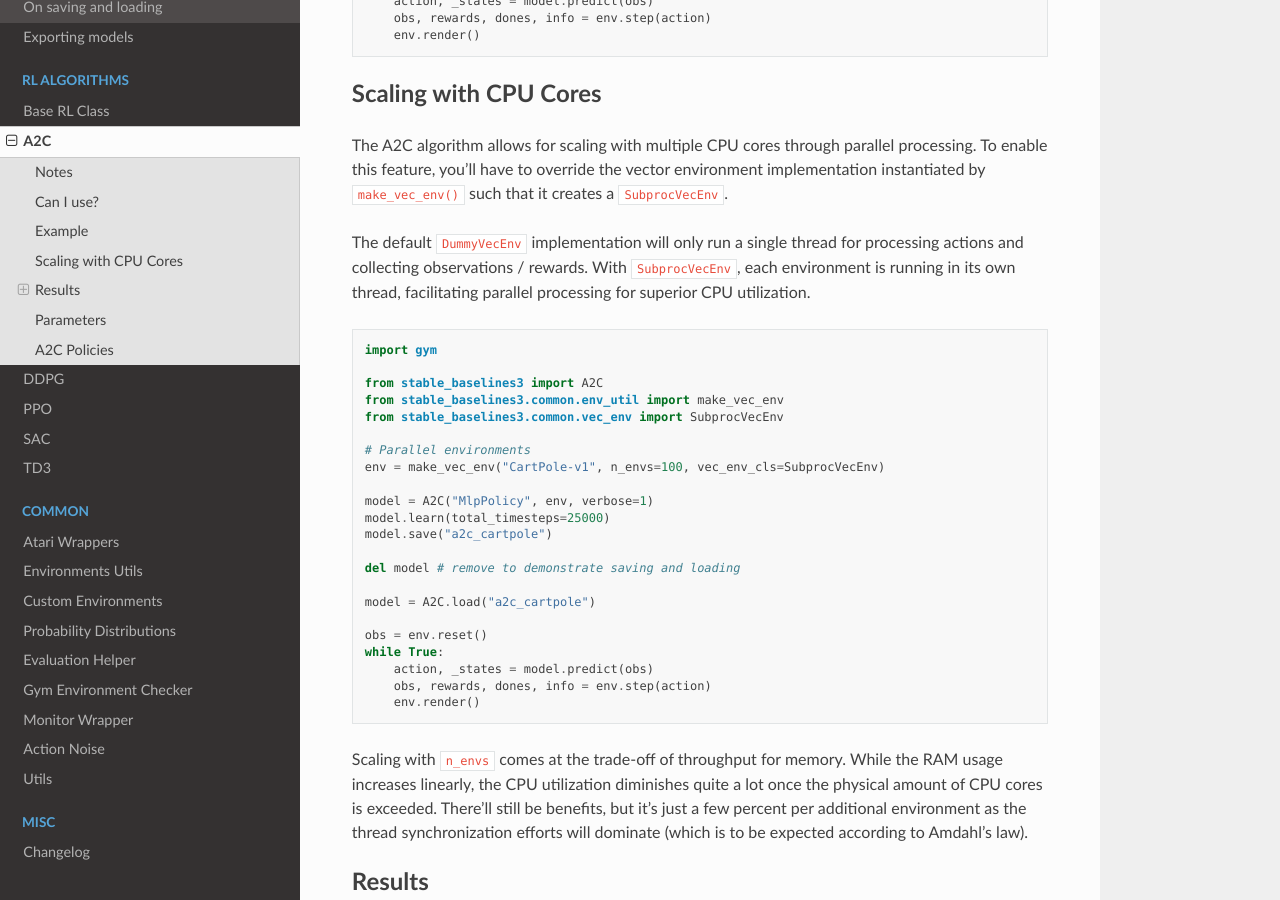
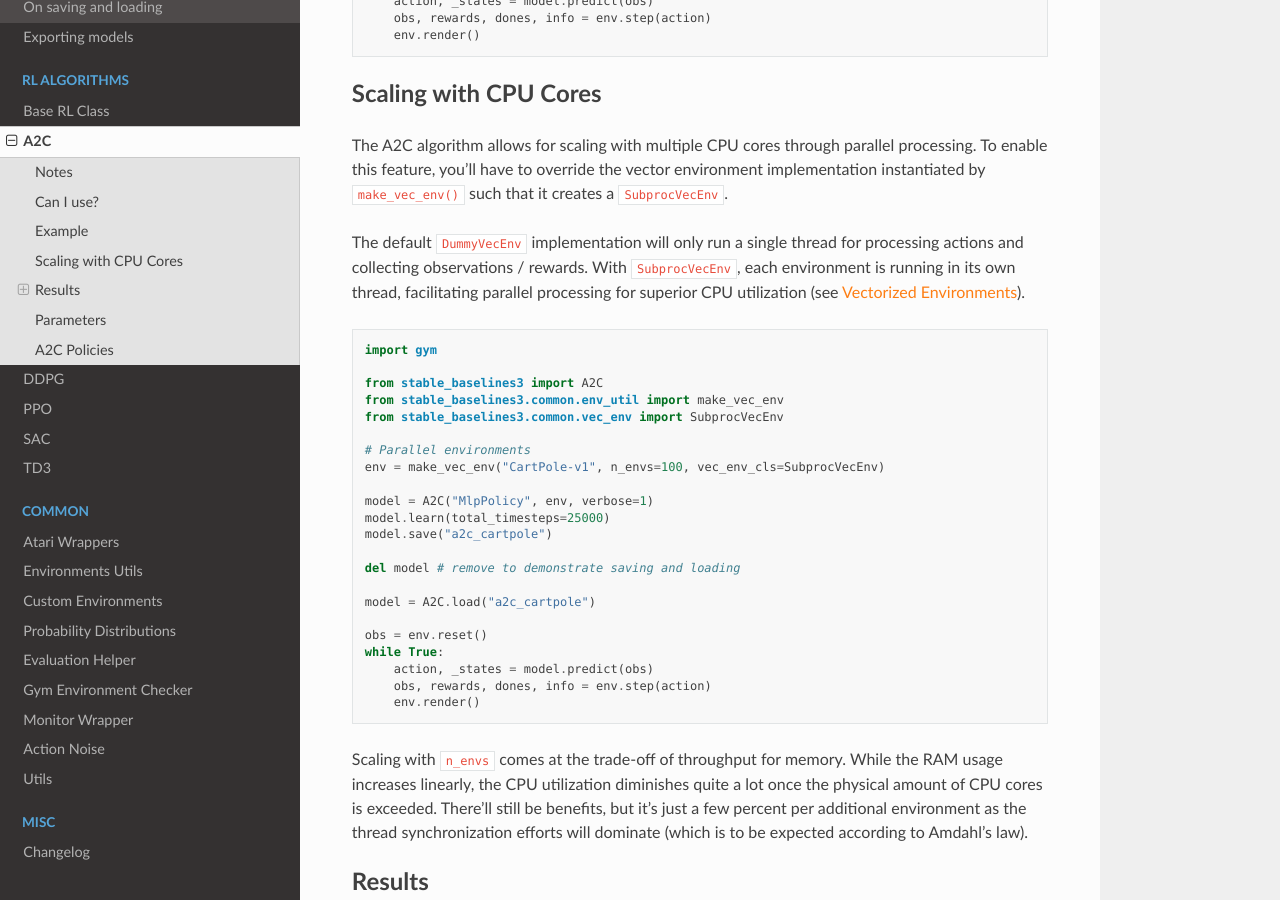
Before and after one commit to DLR-RM/stable-baselines3, a Sphinx documentation site: the page built from docs/modules/a2c.rst, in a window 1280 px wide and 900 px high, scrolled down 1498 px. Built offline with Sphinx 7.4.7 and the Read the Docs theme 2.0.0, drawn with Linux system fonts in a browser that asks for light colours; pages that are not in the unit, such as notebooks, are missing from menus.

Commit message:
add cross-reference to vectorized envs article

```diff
--- a/docs/modules/a2c.rst
+++ b/docs/modules/a2c.rst
@@ -85,7 +85,7 @@ instantiated by ``make_vec_env()`` such that it creates a ``SubprocVecEnv``.
 
 The default ``DummyVecEnv`` implementation will only run a single thread for processing actions
 and collecting observations / rewards. With ``SubprocVecEnv``, each environment is running in its
-own thread, facilitating parallel processing for superior CPU utilization.
+own thread, facilitating parallel processing for superior CPU utilization (see :ref:`Vectorized Environments <vec_env>`).
 
 .. code-block:: python
 
```
